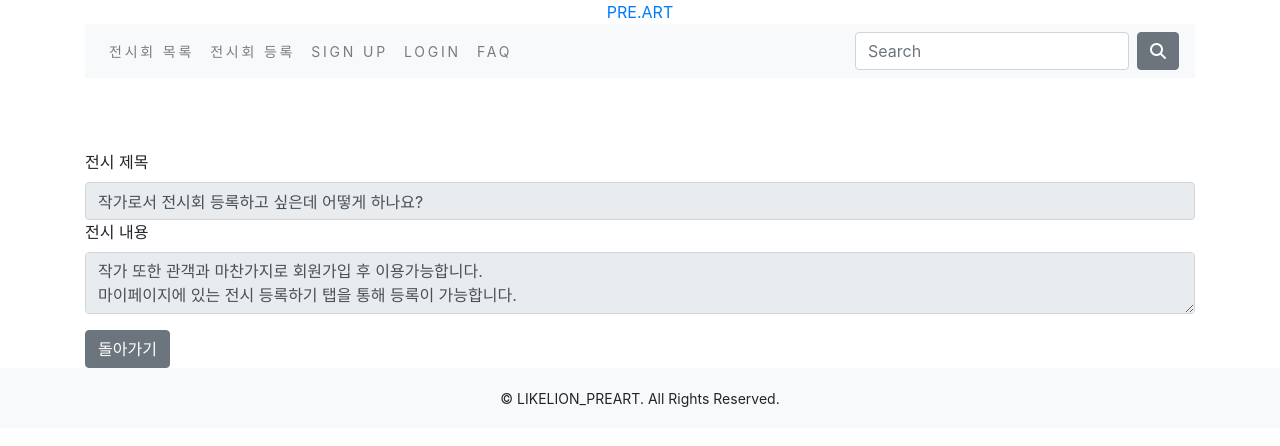
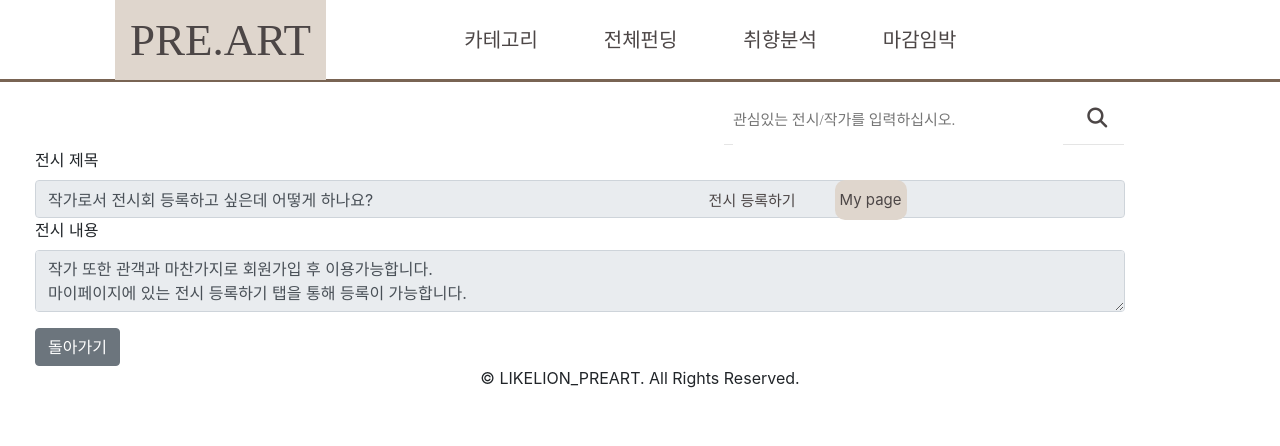
Before and after one commit to jiyoungzero/PRE.ART_hackerthon, a Django app: page /board/detail/8/ in a window 1280 px wide. Shown: the top 446 px of the page. Run offline with Django 3.2, Linux system fonts and the light colour scheme; data comes from the database, SQL or seed files in the repository; both versions use the stored data as it was after the commit; some libraries are stand-ins or nearby versions; some web fonts are replaced.

Commit message:
합치기 1차

```diff
--- a/preart/settings.py
+++ b/preart/settings.py
@@ -144,3 +144,6 @@
 # 결제 모듈 연결 키!!
 STRIPE_PUBLIC_KEY = 'pk_test_51K7VT5LLVT7jJqUXq14dZyw86CzMOsdAtB6n65K2b4seBXKG9Qs2kcMWwWh0nskIb3LHhAKXliicZF1qPkmwdkXl0089mMXcMK'
 STRIPE_SECRET_KEY = 'sk_test_51K7VT5LLVT7jJqUXeErxtAmawVNGsH8bWHEB7xlu7NfBpXflGImGC6Uvll4DQoRqnZLVz6ByuXhwXxe9oX6k20S700dYTyzmSx'
+
+LOGIN_REDIRECT_URL = 'shop/'
+LOGOUT_REDIRECT_URL = 'shop/'
--- a/shop/views.py
+++ b/shop/views.py
@@ -24,7 +24,7 @@
     try :
         products = paginator.page(page)
     except(EmptyPage, InvalidPage) :
-        produxts = paginator.page(paginator.num_pages)
+        products = paginator.page(paginator.num_pages)
 
     return render(request, 'shop/category.html', {'category' : c_page, 'products' : products})
 
--- /dev/null
+++ b/static/css/base.css
@@ -0,0 +1,179 @@
+@charset "UTF-8";
+@font-face {
+    font-family: "AppleSDGothicNeoB";
+    src: url(/font/AppleSDGothicNeoB.ttf);
+}
+
+@font-face {
+    font-family: "AppleSDGothicNeoLB";
+    src: url(/font/AppleSDGothicNeoL.ttf);
+}
+
+@font-face {
+    font-family: "AppleSDGothicNeoM";
+    src: url(/font/AppleSDGothicNeoM.ttf);
+}
+
+@font-face {
+    font-family: "AppleSDGothicNeoEB";
+    src: url(/font/AppleSDGothicNeoEB.ttf);
+}
+
+* {
+    margin: 0;
+    padding: 0;
+}
+
+a{
+    text-decoration: none;
+    color: #4C4646;
+}
+
+#nav_title{
+    font-family: 'Playfair Display', serif;
+    font-size: 45px;
+    background-color: #DFD6CD;
+    float: left;
+    margin: 0 100px;
+    padding: 0 15px;
+}
+
+#nav_list{
+    margin-right: 10px;
+    height: 80px;
+}
+
+.nav_my{
+    float: right;
+    margin-right: 100px;
+    font-size: 10px;
+    width: 38%;
+    height: 75px;
+}
+
+.nav{
+    position: fixed;
+    width: 100%;
+    height: 80px;
+    line-height: 80px;
+    box-shadow: #796453;
+    margin-bottom: 35px;
+    display: block;
+    background-color: #ffffff;
+    z-index: 100;
+}
+
+.nav_hr{
+    background-color: #796453;
+    height: 3px;
+    border: none;
+    width: auto;
+    margin-top: -3px;
+}
+
+.nav_button{
+    font-family: "AppleSDGothicNeoM";
+    font-size: 20px;
+    padding: 0;
+    color: #4C4646;
+    display: inline-block;
+    margin-left:15px;
+    text-transform: uppercase;
+    width: 120px;
+    text-align: center;
+    height: 75px;
+}
+
+.nav_button::after{
+    display: block;
+    content: '';
+    border-bottom: solid 7px #796453;
+    transform: scaleX(0);
+    transition: transform .25s ease-in-out;
+}
+
+.nav_button:hover:after{
+    transform: scaleX(1);
+}
+
+.nav_register{
+    margin:0 5%;
+    width: 430px;
+}
+
+.search_bar{
+    width: 330px;
+    font-family: "AppleSDGothicNeoM";
+    font-size: 15px;
+    border: none;
+    outline: none;
+    -webkit-appearance: none;
+    height: 50px;
+    line-height: 50px;
+}
+
+.search_btn{
+    font-size: 20px;
+    color: #4C4646;
+    border: none;
+    background-color: #ffffff;
+    margin-left: 5%;
+    height: 50px;
+    line-height: 50px;
+}
+
+hr{
+    margin-top: -4%;
+    margin-left: -2%;
+    width: 400px;
+    color: #4C4646;
+}
+
+/* .show{
+    display: block;
+} */
+
+.dropbtn {
+    background-color: #DFD6CD;
+    color: #4C4646;
+    padding: 0 5px;
+    font-size: 15px;
+    border: none;
+    border-radius: 10px;
+    cursor: pointer;
+    height: 40px;
+    line-height: 40px;
+}
+
+
+.dropdown {
+    display: inline-block;
+}
+
+.dropdown-content {
+    display: none;
+    text-align: center;
+    background-color: #f9f9f9;
+    box-shadow: 0px 8px 16px 0px rgba(0,0,0,0.2);
+    z-index: 10;
+}
+
+.dropdown-content a {
+    color: #4C4646;
+    padding: 0;
+    text-decoration: none;
+    display: block;
+    height: 50px;
+    line-height: 50px;
+}
+
+.dropdown-content a:hover {background-color: #f1f1f1}
+
+.dropdown:hover .dropdown-content {
+    display: block;
+}
+
+.dropdown:hover .dropbtn {
+    background-color: #DFD6CD;
+    color: #4C4646;
+}
--- a/templates/base.html
+++ b/templates/base.html
@@ -4,20 +4,22 @@
 <head>
     <meta charset="utf-8">
     <meta name="viewport" content="width=device-width, initial-scale=1">
-    <!-- Bootstrap CSS -->
-    <link rel = "stylesheet" href = "{% static 'css/custom.css' %}">
+    <!-- Bootstrap CSS
+    <link rel = "stylesheet" href = "{% static 'css/custom.css' %}"> -->
     <link rel = "stylesheet" href = "{% static 'css/bootstrap.min.css' %}">
-    <link rel = "stylesheet" href = "{% static 'css/all.min.css' %}"
+    <link rel = "stylesheet" href = "{% static 'css/all.min.css' %}">
+    <link rel="stylesheet" href="{% static 'css/base.css' %}">
     <meta name = "description" content = "{% block metadescription %}{% endblock %}">
-    <title>{% block title %}{% endblock %}</title>
+    <title>pre.art</title>
+    <script src="https://kit.fontawesome.com/48b888f21a.js" crossorigin="anonymous"></script>
 </head>
 <body>
-    <div class = "container">
-        {% include 'header.html' %}
+    <div class = "container" style="margin: 0; width:100%">
         {% include 'navbar.html' %}
-        <br>
+        <div style="padding-top:100px; padding-left:20px;">
         {% block content %}
         {% endblock %}
+        </div>
     </div>
         {% include 'footer.html' %}
 
--- a/templates/header.html
+++ /dev/null
@@ -1,6 +0,0 @@
-{% load static %}
-<header>
-    <center>
-        <a href = "{% url 'shop:allProdCat' %}">PRE.ART</a>
-    </center>
-</header>
--- a/templates/navbar.html
+++ b/templates/navbar.html
@@ -1,41 +1,40 @@
-<nav class="navbar navbar-expand-lg navbar-light bg-light">
-  <button class="navbar-toggler" type="button" data-toggle="collapse" data-target="navbarSupportedContent" aria-controls="navbarSupportedContent" aria-expanded="false" aria-label="Toggle navigation">
-    <span class="navbar-toggler-icon"></span>
-  </button>
-  <script src="https://kit.fontawesome.com/d81787b17a.js" crossorigin="anonymous"></script>
-  <div class="collapse navbar-collapse" id="navbarSupportedContent">
-    <ul class="navbar-nav mr-auto">
-      <li class="nav-item">
-        <a class="nav-link" href="{% url 'shop:allProdCat' %}">전시회 목록</a>
-      </li>
-      <li class="nav-item">
-        <a class="nav-link" href="">전시회 등록</a>
-      </li>
-      {% if item_count > 0 %}
-      <li class="nav-item">
-        <a class="nav-link" href = "{% url 'cart:cart_detail' %}"><i class="fa-solid fa-heart"></i>({{item_count}})</a>
-      </li>
-      {% endif %}
-      {% if not request.session.user %}
-        <li class="nav-item">
-          <a class="nav-link" href="{% url 'account:register' %}">Sign up</a>
-        </li>
-        <li class="nav-item">
-          <a class="nav-link" href="{% url 'account:login' %}">Login</a>
-        </li>
-      {% else %}
-        <li class="nav-item">
-          <a class="nav-link" href="{% url 'account:logout' %}">Logout</a>
-        </li>
-      {% endif %}
-      <li class="nav-item">
-        <a class="nav-link" href = "{% url 'board:board_list' %}">FAQ</a>
-      </li>
-    </ul>
-    <form class="form-inline my-2 my-lg-0" action="{% url 'search_app:searchResult' %}" method="get">
-      {% csrf_token %}
-      <input class="form-control mr-sm-2" type="search" placeholder="Search" aria-label="Search" name = "q">
-      <button class="btn btn-secondary my-2 my-sm-0" type="submit"><i class="fas fa-search"></i></button>
-    </form>
-  </div>
-</nav>
+{% load static %}
+<!-- css 적용 오류 임시방편 -->
+<style>
+.search_bar, .search_btn{
+  height: 50px;
+  line-height: 50px;
+}
+</style>
+
+<header class="nav" style="height: 80px;">
+    <a href="#" id="nav_title" ><span>PRE.ART</span></a>
+    <div class="nav_list">
+        <a class="nav_button" href="#">카테고리</a>
+        <a class="nav_button" id="btn2" href="{% url 'shop:allProdCat' %}">전체펀딩</a>
+        <a class="nav_button" id="btn3" href="#">취향분석</a>
+        <a class="nav_button" id="btn4" href="#">마감임박</a>
+
+        <div class="nav_my">
+            <!-- 검색창 -->
+            <form class="nav_register" style="float: left;">
+                <input class="search_bar" id="value" type="text" name="search" placeholder="관심있는 전시/작가를 입력하십시오.">
+                <button class="search_btn" type="submit"><span><i class="fa-solid fa-magnifying-glass"></i></span></button>
+                <hr style="color: #4C4646;">
+            </form>
+            <!-- 전시 등록 -->
+            <a href="{% url 'cart:cart_detail' %}" style="float: left; padding-right: 8%; font-size: 15px;"><span>전시 등록하기</span></a>
+            <!-- 로그인 -->
+            <div class="dropdown">
+                <button class="dropbtn" style="font-size: 15px;">My page</button>
+                <div class="dropdown-content">
+                <a href="{% url 'account:login' %}" style="font-size: 15px;"><span>로그인</span></a>
+                <a href="{% url 'account:register' %}" style="font-size: 15px;"><span>회원가입</span></a>
+                <a href="#" style="font-size: 15px;"><span>My page</span></a>
+                </div>
+            </div>
+        </div>
+        <hr class="nav_hr" style="margin-top: -2px;">
+    </div>
+
+</header>
```
Also changed, not shown: db.sqlite3, 5 other files.
